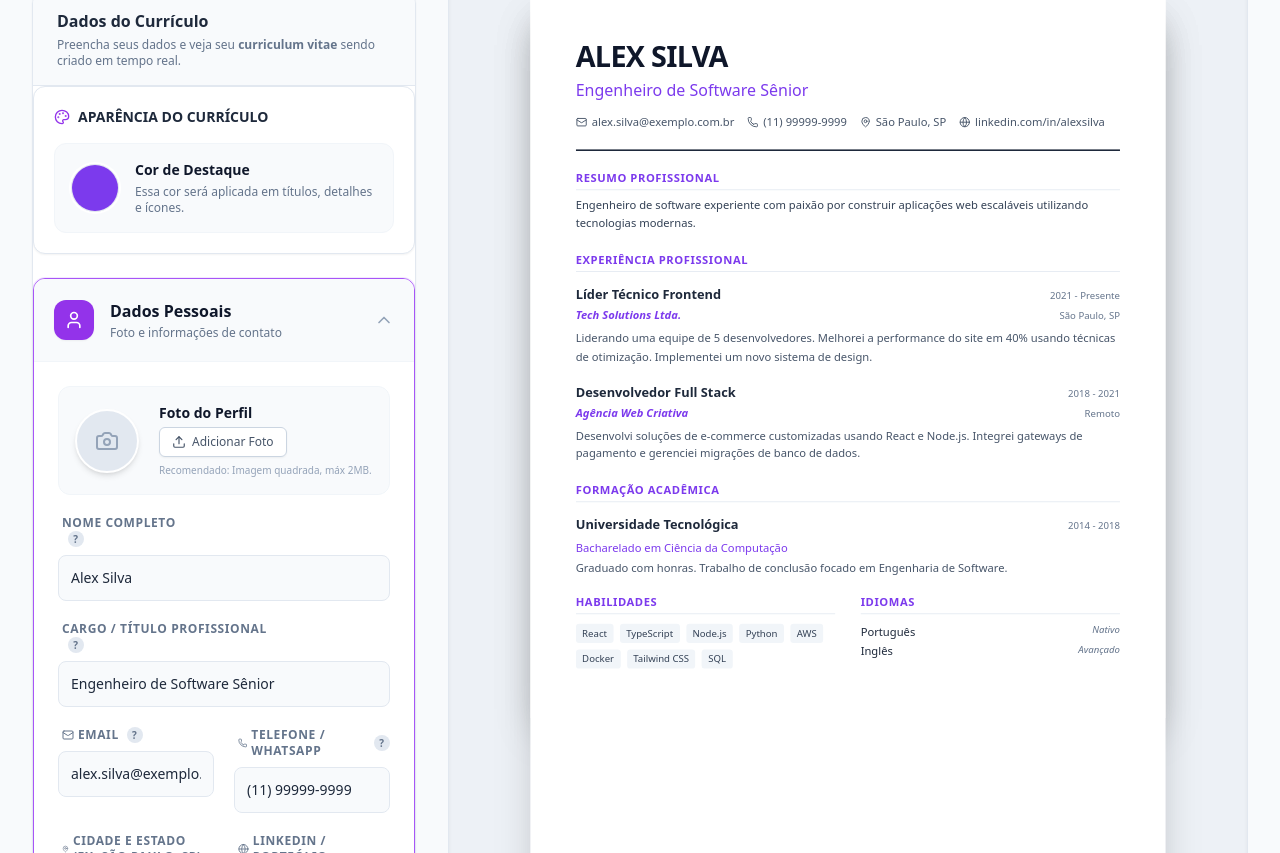
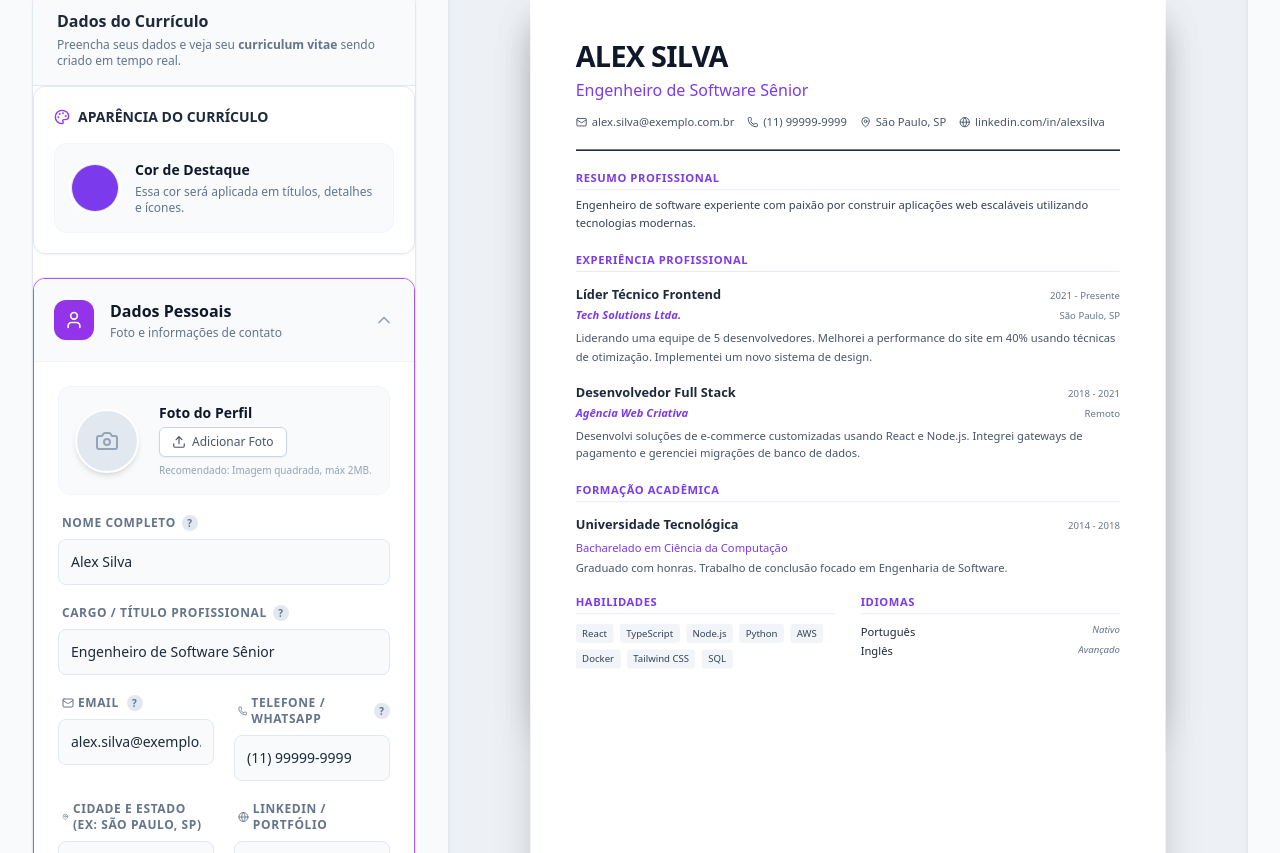
Before and after one commit to sickboy81/curriculorapido, a React (Vite) app: page / in a window 1280 px wide. Shown: the part 504-1357 px from the top of the page. Built offline with nearby package versions, Linux system fonts and the light colour scheme.

Commit message:
Fix: Adicionar display inline-block ao Tooltip para corrigir posicionamento dos ícones de ajuda

```diff
--- a/components/Tooltip.tsx
+++ b/components/Tooltip.tsx
@@ -121,7 +121,7 @@ export const Tooltip: React.FC<TooltipProps> = ({
         onMouseLeave={hideTooltip}
         onFocus={showTooltip}
         onBlur={hideTooltip}
-        className={className}
+        className={`inline-block ${className}`}
       >
         {children}
       </div>
```
